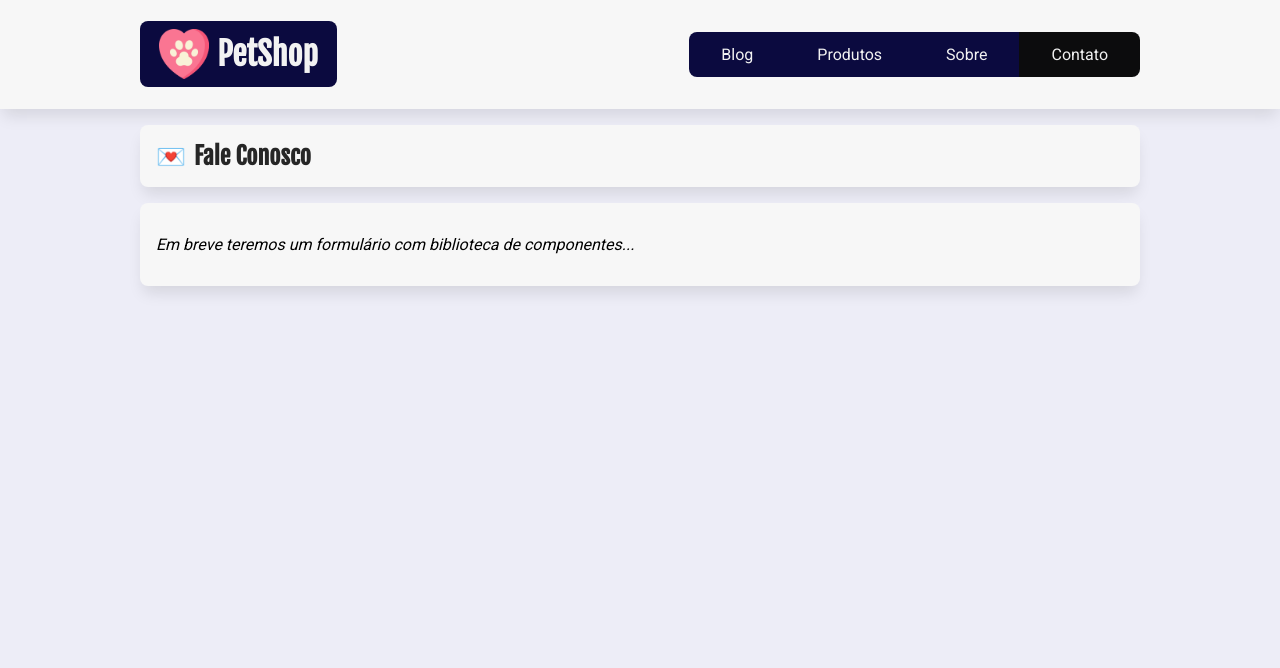
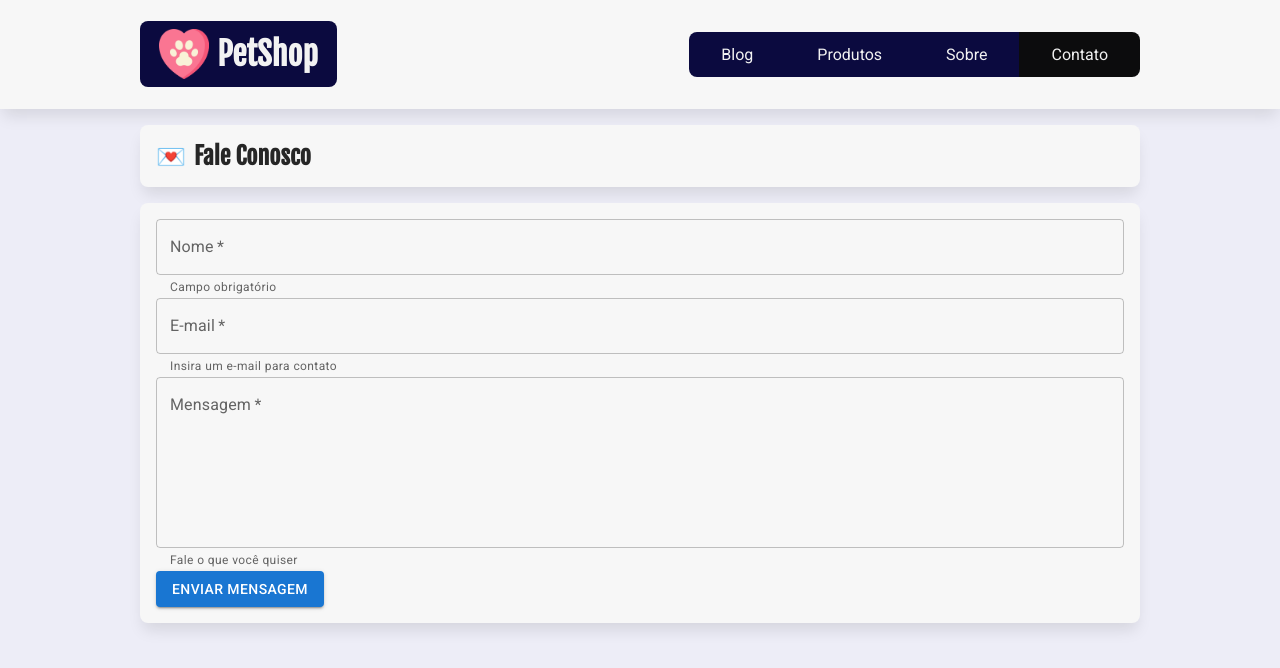
Before and after one commit to thiagoribeiro2003/petshop-react, a React (Create React App) app: page /contato in a window 1280 px wide. Shown: the top 668 px of the page. Built offline with nearby package versions, Linux system fonts and the light colour scheme.

Commit message:
Estilizando formulário contato

```diff
--- a/package.json
+++ b/package.json
@@ -3,6 +3,9 @@
   "version": "0.1.0",
   "private": true,
   "dependencies": {
+    "@emotion/react": "^11.10.5",
+    "@emotion/styled": "^11.10.5",
+    "@mui/material": "^5.10.11",
     "@testing-library/jest-dom": "^5.16.5",
     "@testing-library/react": "^13.4.0",
     "@testing-library/user-event": "^13.5.0",
--- a/public/index.html
+++ b/public/index.html
@@ -8,6 +8,11 @@
     <meta name="description" content="Exemplo de SPA com React" />
     <link rel="apple-touch-icon" href="%PUBLIC_URL%/favicon.png" />
     <link rel="manifest" href="%PUBLIC_URL%/manifest.json" />
+    <link
+      rel="stylesheet"
+      href="https://fonts.googleapis.com/css?family=Roboto:300,400,500,700&display=swap"
+    />
+
     <title>PetShop</title>
   </head>
   <body>
--- a/src/pages/Contato/Contato.jsx
+++ b/src/pages/Contato/Contato.jsx
@@ -1,3 +1,4 @@
+import { Button, TextField } from "@mui/material";
 import Caixa from "../../components/Caixa/Caixa";
 import estilos from "./Contato.module.css";
 
@@ -7,9 +8,48 @@
       <h2 className={estilos.titulo_secao}>Fale Conosco</h2>
 
       <Caixa>
-        <p>
-          <i>Em breve teremos um formulário com biblioteca de componentes...</i>
-        </p>
+        <form method="post">
+          <div>
+            <TextField
+              type="text"
+              label="Nome"
+              variante="outlined"
+              fullWidth
+              required
+              helperText="Campo obrigatório"
+            />
+          </div>
+
+          <div>
+            <TextField
+              type="email"
+              label="E-mail"
+              variante="outlined"
+              fullWidth
+              required
+              helperText="Insira um e-mail para contato"
+            />
+          </div>
+
+          <div>
+            <TextField
+              type="text"
+              label="Mensagem"
+              variante="outlined"
+              fullWidth
+              required
+              helperText="Fale o que você quiser"
+              multiline
+              rows={6}
+            />
+          </div>
+
+          <div>
+            <Button type="submit" variant="contained">
+              Enviar Mensagem
+            </Button>
+          </div>
+        </form>
       </Caixa>
     </section>
   );
```
Also changed, not shown: 1 other file (tests, documents, lock files or other folders). Lines whose indentation alone changed are shown as unchanged.
